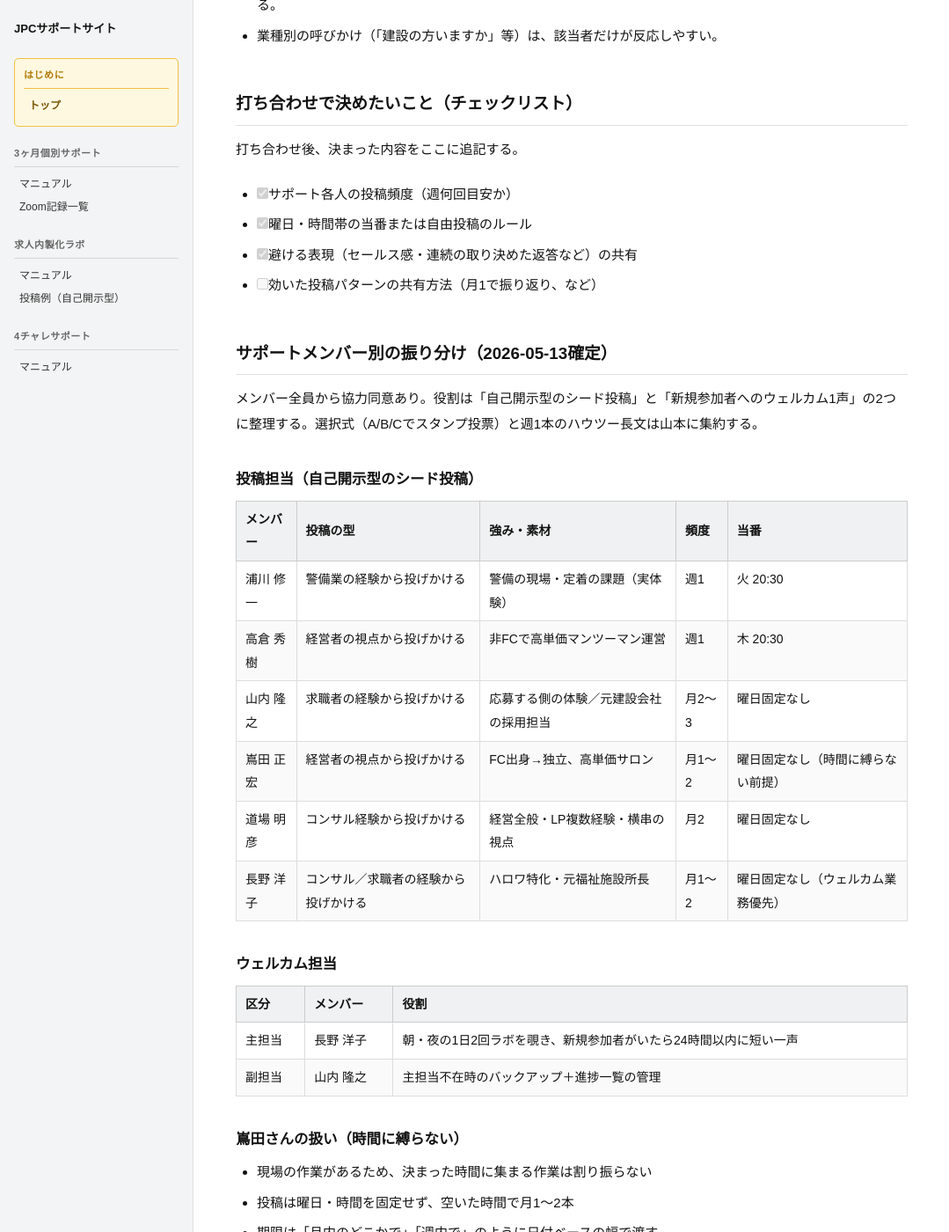
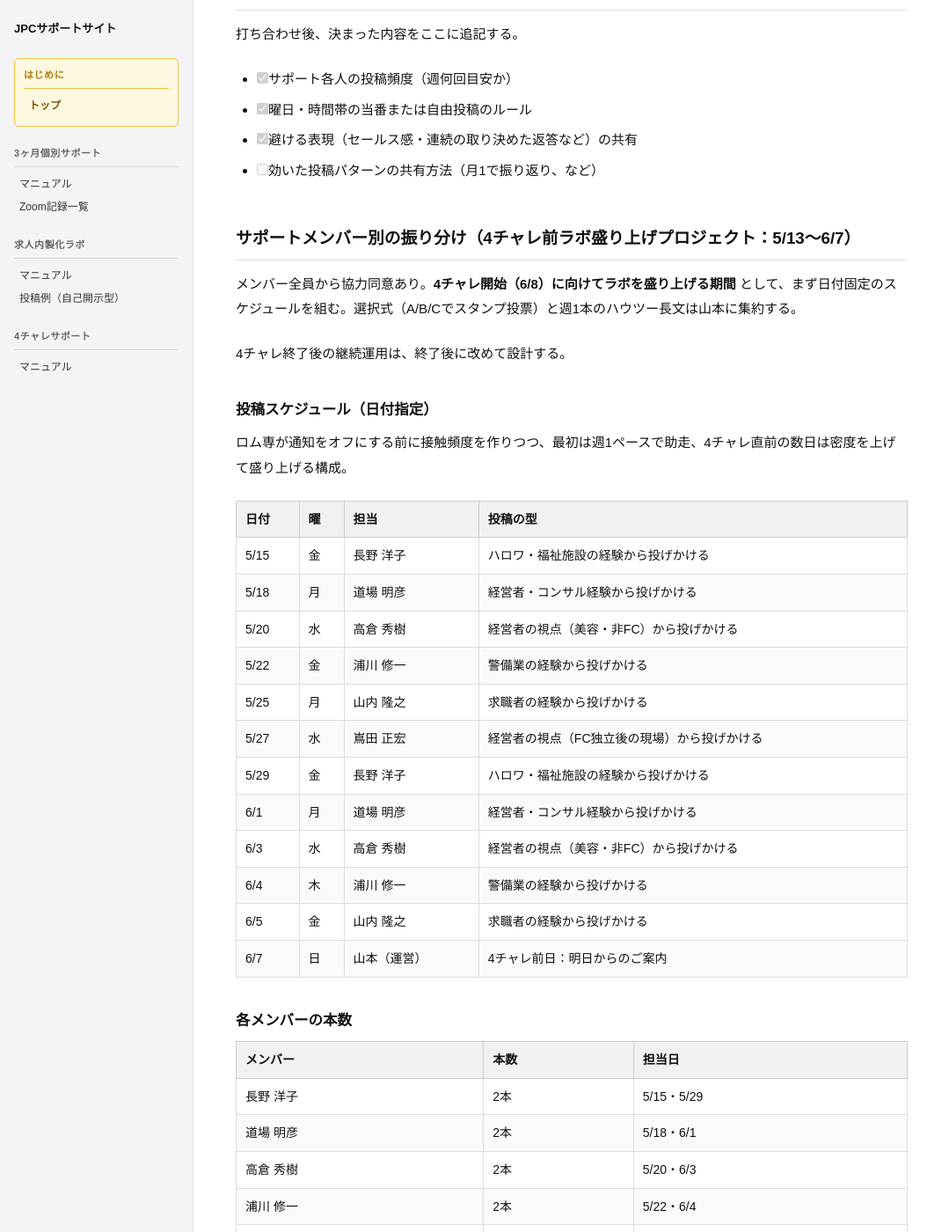
Before and after one commit to staffsolution/staffsolution-support, a Jekyll site: the page built from 求人内製化ラボ/マニュアル.md, in a window 1280 px wide and 1400 px high, scrolled down 3775 px. Shown: the whole window at 88% size, without its empty margins (0-1079 px from the left). Built offline with Jekyll 4.4.1, drawn with Linux system fonts in a browser that asks for light colours; some of the changed text lies outside the part shown.

Commit message:
求人内製化ラボ：4チャレ前盛り上げプロジェクト化（日付指定スケジュール／時間目安削除）
Co-authored-by: Cursor <cursoragent@cursor.com>

```diff
--- a/求人内製化ラボ/マニュアル.md
+++ b/求人内製化ラボ/マニュアル.md
@@ -51,15 +51,9 @@ title: "求人内製化ラボ 活性化（サポートメンバー運用）"
 - 山本＋サポート各人に担当曜日を割り振る（誰が穴を開けないか明確化）
 - 1投稿は5〜15行で短くてもよい。「毎週必ず出る」ことが内容より優先
 
-確定済みの当番（2026-05-13時点）：
+2026-06-08（月）から4チャレ本番が始まるため、まずは **4チャレ前のラボ盛り上げプロジェクト（5/13〜6/7）** として、日付固定のスケジュールを組んでいる。
 
-- 火 20:30：浦川 修一（警備業の経験から）
-- 木 20:30：高倉 秀樹（経営者の視点から）
-- 曜日固定なし／月2〜3：山内 隆之（求職者の経験から）
-- 曜日固定なし／月1〜2：嶌田 正宏・道場 明彦・長野 洋子
-- 別枠／週1：山本（選択式の質問・ハウツー長文・ファシリ）
-
-詳しくは下記「サポートメンバー別の振り分け」を参照。
+下記「サポートメンバー別の振り分け（4チャレ前ラボ盛り上げプロジェクト）」を参照。曜日固定ではなく **1日1人・日付指定** で、4チャレ開始の前日まで密度を上げていく構成。
 
 ### 2位：スタンプ1個で答えられる質問を週1回入れる（山本担当）
 
@@ -128,33 +122,60 @@ title: "求人内製化ラボ 活性化（サポートメンバー運用）"
 - [x] 避ける表現（セールス感・連続の取り決めた返答など）の共有
 - [ ] 効いた投稿パターンの共有方法（月1で振り返り、など）
 
-## サポートメンバー別の振り分け（2026-05-13確定）
+## サポートメンバー別の振り分け（4チャレ前ラボ盛り上げプロジェクト：5/13〜6/7）
 
-メンバー全員から協力同意あり。役割は「自己開示型のシード投稿」と「新規参加者へのウェルカム1声」の2つに整理する。選択式（A/B/Cでスタンプ投票）と週1本のハウツー長文は山本に集約する。
+メンバー全員から協力同意あり。**4チャレ開始（6/8）に向けてラボを盛り上げる期間** として、まず日付固定のスケジュールを組む。選択式（A/B/Cでスタンプ投票）と週1本のハウツー長文は山本に集約する。
 
-### 投稿担当（自己開示型のシード投稿）
+4チャレ終了後の継続運用は、終了後に改めて設計する。
 
-| メンバー | 投稿の型 | 強み・素材 | 頻度 | 当番 |
-|---|---|---|---|---|
-| 浦川 修一 | 警備業の経験から投げかける | 警備の現場・定着の課題（実体験） | 週1 | 火 20:30 |
-| 高倉 秀樹 | 経営者の視点から投げかける | 非FCで高単価マンツーマン運営 | 週1 | 木 20:30 |
-| 山内 隆之 | 求職者の経験から投げかける | 応募する側の体験／元建設会社の採用担当 | 月2〜3 | 曜日固定なし |
-| 嶌田 正宏 | 経営者の視点から投げかける | FC出身→独立、高単価サロン | 月1〜2 | 曜日固定なし（時間に縛らない前提） |
-| 道場 明彦 | コンサル経験から投げかける | 経営全般・LP複数経験・横串の視点 | 月2 | 曜日固定なし |
-| 長野 洋子 | コンサル／求職者の経験から投げかける | ハロワ特化・元福祉施設所長 | 月1〜2 | 曜日固定なし（ウェルカム業務優先） |
+### 投稿スケジュール（日付指定）
+
+ロム専が通知をオフにする前に接触頻度を作りつつ、最初は週1ペースで助走、4チャレ直前の数日は密度を上げて盛り上げる構成。
+
+| 日付 | 曜 | 担当 | 投稿の型 |
+|---|---|---|---|
+| 5/15 | 金 | 長野 洋子 | ハロワ・福祉施設の経験から投げかける |
+| 5/18 | 月 | 道場 明彦 | 経営者・コンサル経験から投げかける |
+| 5/20 | 水 | 高倉 秀樹 | 経営者の視点（美容・非FC）から投げかける |
+| 5/22 | 金 | 浦川 修一 | 警備業の経験から投げかける |
+| 5/25 | 月 | 山内 隆之 | 求職者の経験から投げかける |
+| 5/27 | 水 | 嶌田 正宏 | 経営者の視点（FC独立後の現場）から投げかける |
+| 5/29 | 金 | 長野 洋子 | ハロワ・福祉施設の経験から投げかける |
+| 6/1 | 月 | 道場 明彦 | 経営者・コンサル経験から投げかける |
+| 6/3 | 水 | 高倉 秀樹 | 経営者の視点（美容・非FC）から投げかける |
+| 6/4 | 木 | 浦川 修一 | 警備業の経験から投げかける |
+| 6/5 | 金 | 山内 隆之 | 求職者の経験から投げかける |
+| 6/7 | 日 | 山本（運営） | 4チャレ前日：明日からのご案内 |
+
+### 各メンバーの本数
+
+| メンバー | 本数 | 担当日 |
+|---|---|---|
+| 長野 洋子 | 2本 | 5/15・5/29 |
+| 道場 明彦 | 2本 | 5/18・6/1 |
+| 高倉 秀樹 | 2本 | 5/20・6/3 |
+| 浦川 修一 | 2本 | 5/22・6/4 |
+| 山内 隆之 | 2本 | 5/25・6/5 |
+| 嶌田 正宏 | 1本 | 5/27 |
+
+合計11本（運営側の最終アナウンス1本を加えて全12本／約25日）。
+
+### 投稿時間の目安
+
+各自の生活ペースに合わせて、**担当日のうちに1本投稿**いただければOKです。「朝までに」「夜までに」のような時間しばりは設けません。普段ラボを開きやすい時間に投げてください。
 
 ### ウェルカム担当
 
 | 区分 | メンバー | 役割 |
 |---|---|---|
-| 主担当 | 長野 洋子 | 朝・夜の1日2回ラボを覗き、新規参加者がいたら24時間以内に短い一声 |
-| 副担当 | 山内 隆之 | 主担当不在時のバックアップ＋進捗一覧の管理 |
+| 主担当 | 長野 洋子 | 1日1〜2回ラボを覗き、新規参加者がいたら24時間以内に短い一声 |
+| 副担当 | 山内 隆之 | 主担当不在時のバックアップ |
 
 ### 嶌田さんの扱い（時間に縛らない）
 
 - 現場の作業があるため、決まった時間に集まる作業は割り振らない
-- 投稿は曜日・時間を固定せず、空いた時間で月1〜2本
-- 期限は「月内のどこかで」「週内で」のように日付ベースの幅で渡す
+- 担当日（5/27）は目安。前後にずれても問題なし
+- 期限は「その週のどこかで」のように日付ベースの幅で渡す
 
 ### 進捗一覧（山内担当）
 
@@ -170,16 +191,22 @@ title: "求人内製化ラボ 活性化（サポートメンバー運用）"
 - 決定事項：
   - 6名全員が活性化に協力する
   - 嶌田さんは現場の都合により、決まった時間に動く作業は割り振らない（非同期前提）
-  - 投稿担当の型・頻度・当番は上記「サポートメンバー別の振り分け」のとおりに確定
+  - 投稿担当の型・本数・担当日は上記「サポートメンバー別の振り分け」のとおりに確定
   - ウェルカム主担当＝長野、副担当＝山内に確定
-  - 山内さんは「求職者の経験から投げかける」型のシード投稿担当として追加（前回の打ち合わせで本人から申告があったため）
+  - 山内さんは「求職者の経験から投げかける」型のシード投稿担当として追加
   - 選択式（A/B/Cのスタンプ投票）と週1本のハウツー長文は山本担当として明記
   - 進捗一覧は山内さんが管理（運営からの依頼はこの一覧に集約）
 
+### 2026-05-13 4チャレ前ラボ盛り上げプロジェクト化
+
+- 当面の運用は「4チャレ前のラボ盛り上げプロジェクト（5/13〜6/7）」として日付指定で組む
+- 4チャレ本番（6/8〜）はメンバー側からの発信が増えるため、サポートのシード投稿は一旦落ち着かせる
+- 4チャレ終了後の継続運用（月額制 など）は、4チャレ終了後に改めて設計する
+
 ### 次回の打ち合わせで確認したいこと
 
-- 効いた投稿パターンの共有方法（月1の振り返りでよいか）
-- 投稿が偏った場合の調整ルール（月内のどこかで未投稿の人へのリマインドの仕方）
+- 効いた投稿パターンの共有方法（4チャレ後の振り返りで整理）
+- 4チャレ後の継続運用の設計（投稿頻度・月額制の有無・役割の見直し）
 
 ---
 
```
